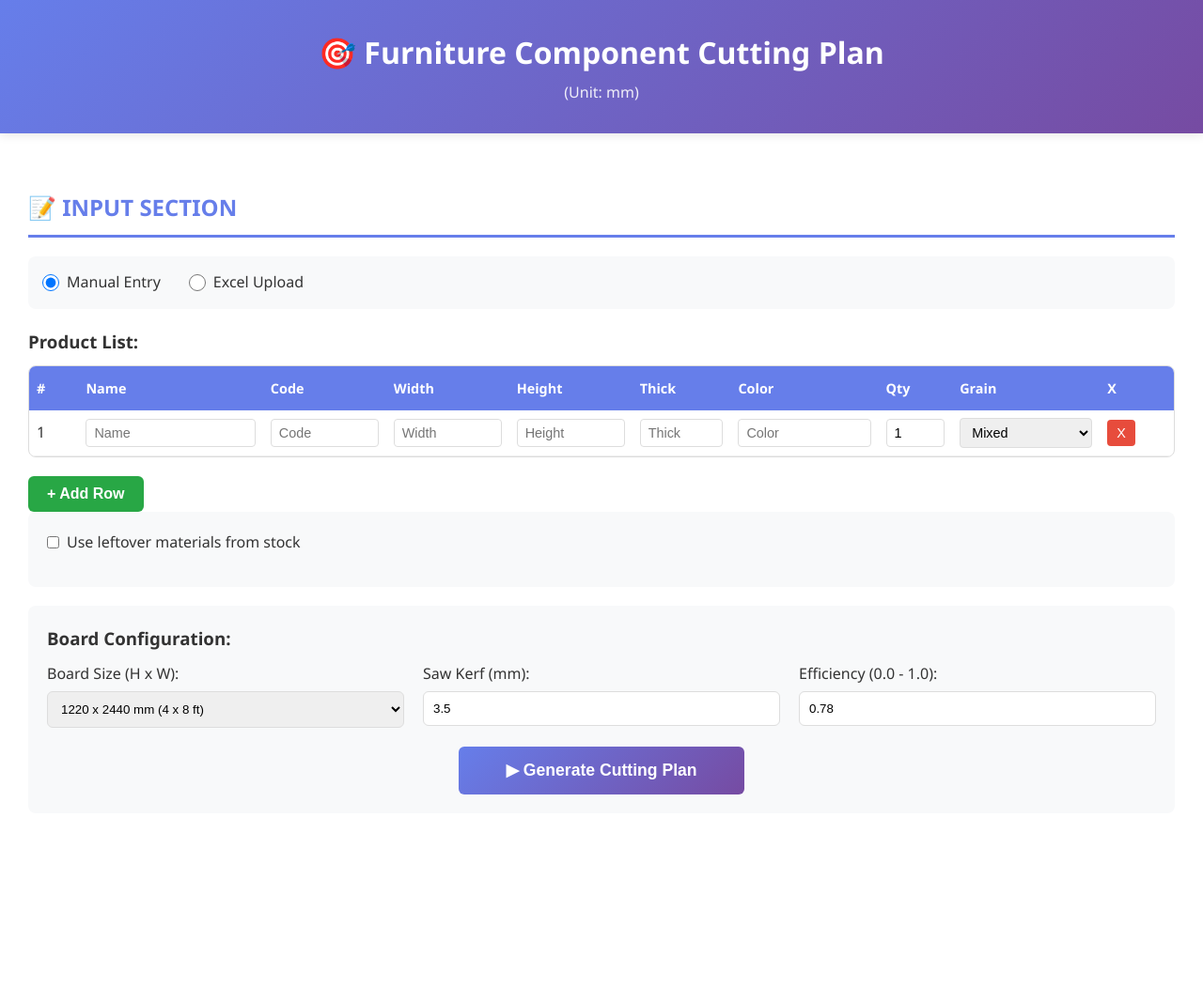
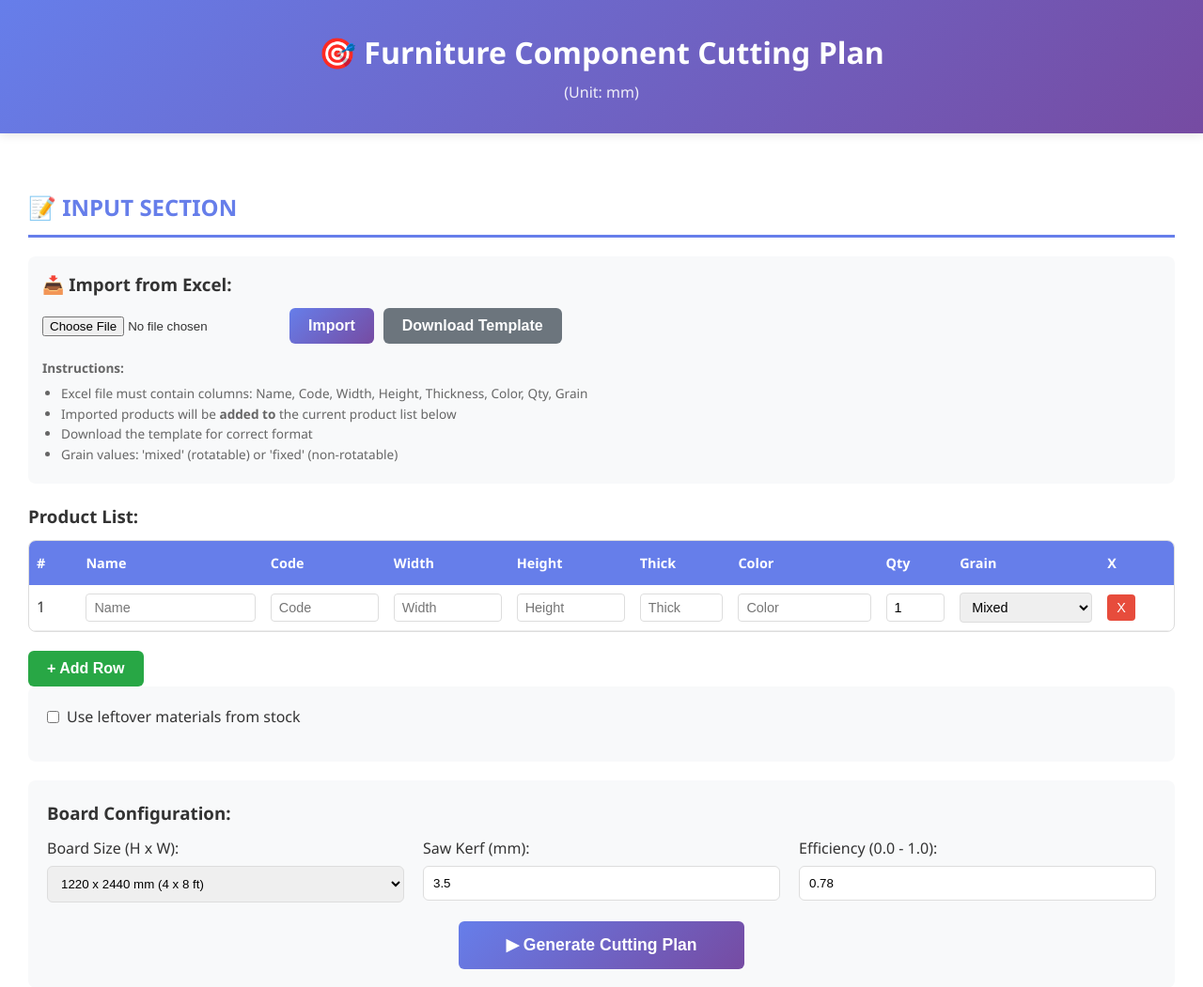
Before and after one commit to cysin/tessellate, a Flask app: page / in a window 1280 px wide. Shown: the top 1051 px of the page at 94% size. Before the commit the page ends 846 px from the top, so only its background shows below. Run offline with Flask 3, Linux system fonts and the light colour scheme.

Commit message:
Improve input UI: Remove radio toggle and make Excel import append to product list
UI Changes:
- Remove radio selection toggle between manual entry and Excel upload
- Keep manual entry (product table) always visible
- Move Excel import section above product table as "Import from Excel"
- Change button label from "Upload" to "Import" for clarity

Excel Import Behavior:
- Imported products now APPEND to current product list instead of replacing it
- Users can combine manual entry with Excel imports
- Clear instructions added:
  * Required columns format
  * Import appends to existing list
  * Template download available
  * Grain values explained (mixed/fixed)

JavaScript Updates:
- Remove toggleInputMethod() function (no longer needed)
- Update populateTableFromExcel() to append rows instead of clearing
- Update success message to clarify append behavior
- Clear file input after successful import

CSS Cleanup:
- Remove unused .input-method-toggle styles
- Remove unused .radio-group styles

All integration tests pass (6/6).

```diff
--- a/webapp/templates/index.html
+++ b/webapp/templates/index.html
@@ -59,32 +59,6 @@
             padding: 30px;
         }
 
-        /* Input Method Toggle */
-        .input-method-toggle {
-            margin-bottom: 20px;
-            padding: 15px;
-            background: #f8f9fa;
-            border-radius: 8px;
-        }
-
-        .radio-group {
-            display: flex;
-            gap: 30px;
-        }
-
-        .radio-group label {
-            display: flex;
-            align-items: center;
-            gap: 8px;
-            cursor: pointer;
-            font-weight: 500;
-        }
-
-        .radio-group input[type="radio"] {
-            width: 18px;
-            height: 18px;
-            cursor: pointer;
-        }
 
         /* Product Table */
         .table-container {
@@ -524,21 +498,29 @@
             <!-- INPUT SECTION -->
             <div class="section-header">📝 INPUT SECTION</div>
 
-            <!-- Input Method Toggle -->
-            <div class="input-method-toggle">
-                <div class="radio-group">
-                    <label>
-                        <input type="radio" name="inputMethod" value="manual" checked onchange="toggleInputMethod()">
-                        Manual Entry
-                    </label>
-                    <label>
-                        <input type="radio" name="inputMethod" value="excel" onchange="toggleInputMethod()">
-                        Excel Upload
-                    </label>
+            <!-- Import from Excel Section -->
+            <div class="excel-upload" style="margin-bottom: 20px; padding: 15px; background: #f8f9fa; border-radius: 8px;">
+                <h3 class="mb-10">📥 Import from Excel:</h3>
+                <div class="file-input-group">
+                    <input type="file" id="excelFile" accept=".xlsx,.xls">
+                    <button class="btn btn-primary" onclick="uploadExcel()">Import</button>
+                    <button class="btn btn-secondary" onclick="downloadTemplate()">Download Template</button>
                 </div>
+                <div style="margin-top: 10px;">
+                    <p class="text-small" style="margin: 5px 0; color: #666;">
+                        <strong>Instructions:</strong>
+                    </p>
+                    <ul class="text-small" style="margin: 5px 0 5px 20px; color: #666; line-height: 1.6;">
+                        <li>Excel file must contain columns: Name, Code, Width, Height, Thickness, Color, Qty, Grain</li>
+                        <li>Imported products will be <strong>added to</strong> the current product list below</li>
+                        <li>Download the template for correct format</li>
+                        <li>Grain values: 'mixed' (rotatable) or 'fixed' (non-rotatable)</li>
+                    </ul>
+                </div>
+                <div id="uploadStatus"></div>
             </div>
 
-            <!-- Manual Entry / Product Table -->
+            <!-- Product Table -->
             <div id="manual-entry-section">
                 <h3 class="mb-10">Product List:</h3>
                 <div class="table-container">
@@ -563,18 +545,6 @@
                     </table>
                 </div>
                 <button class="btn btn-success" onclick="addProductRow()">+ Add Row</button>
-            </div>
-
-            <!-- Excel Upload Section -->
-            <div id="excel-upload-section" class="excel-upload hidden">
-                <h3 class="mb-10">Upload Excel File:</h3>
-                <div class="file-input-group">
-                    <input type="file" id="excelFile" accept=".xlsx,.xls">
-                    <button class="btn btn-primary" onclick="uploadExcel()">Upload</button>
-                    <button class="btn btn-secondary" onclick="downloadTemplate()">Download Template</button>
-                </div>
-                <p class="text-small">Required format: Name, Code, Width, Height, Thickness, Color, Qty, Grain</p>
-                <div id="uploadStatus"></div>
             </div>
 
             <!-- Leftover Materials Section -->
@@ -651,19 +621,6 @@
             addProductRow();
         };
 
-        function toggleInputMethod() {
-            const method = document.querySelector('input[name="inputMethod"]:checked').value;
-            const manualSection = document.getElementById('manual-entry-section');
-            const excelSection = document.getElementById('excel-upload-section');
-
-            if (method === 'manual') {
-                manualSection.classList.remove('hidden');
-                excelSection.classList.add('hidden');
-            } else {
-                manualSection.classList.add('hidden');
-                excelSection.classList.remove('hidden');
-            }
-        }
 
         let rowCounter = 0;
 
@@ -759,16 +716,15 @@
 
                 if (response.ok && data.products) {
                     populateTableFromExcel(data.products);
-                    statusDiv.innerHTML = `<div class="upload-status success">✓ ${data.count} products loaded</div>`;
+                    statusDiv.innerHTML = `<div class="upload-status success">✓ ${data.count} products imported and added to the list below</div>`;
 
                     // Show warnings if any
                     if (data.warnings && data.warnings.length > 0) {
                         statusDiv.innerHTML += `<div class="upload-status warning">Warnings: ${data.warnings.join(', ')}</div>`;
                     }
 
-                    // Switch to manual mode so user can see/edit
-                    document.querySelector('input[name="inputMethod"][value="manual"]').checked = true;
-                    toggleInputMethod();
+                    // Clear file input
+                    fileInput.value = '';
                 } else {
                     statusDiv.innerHTML = `<div class="upload-status error">Error: ${data.error || 'Upload failed'}</div>`;
                 }
@@ -779,8 +735,7 @@
 
         function populateTableFromExcel(products) {
             const tbody = document.getElementById('productTableBody');
-            tbody.innerHTML = ''; // Clear existing rows
-            rowCounter = 0;
+            // Don't clear existing rows - append to them
 
             products.forEach(product => {
                 rowCounter++;
```
